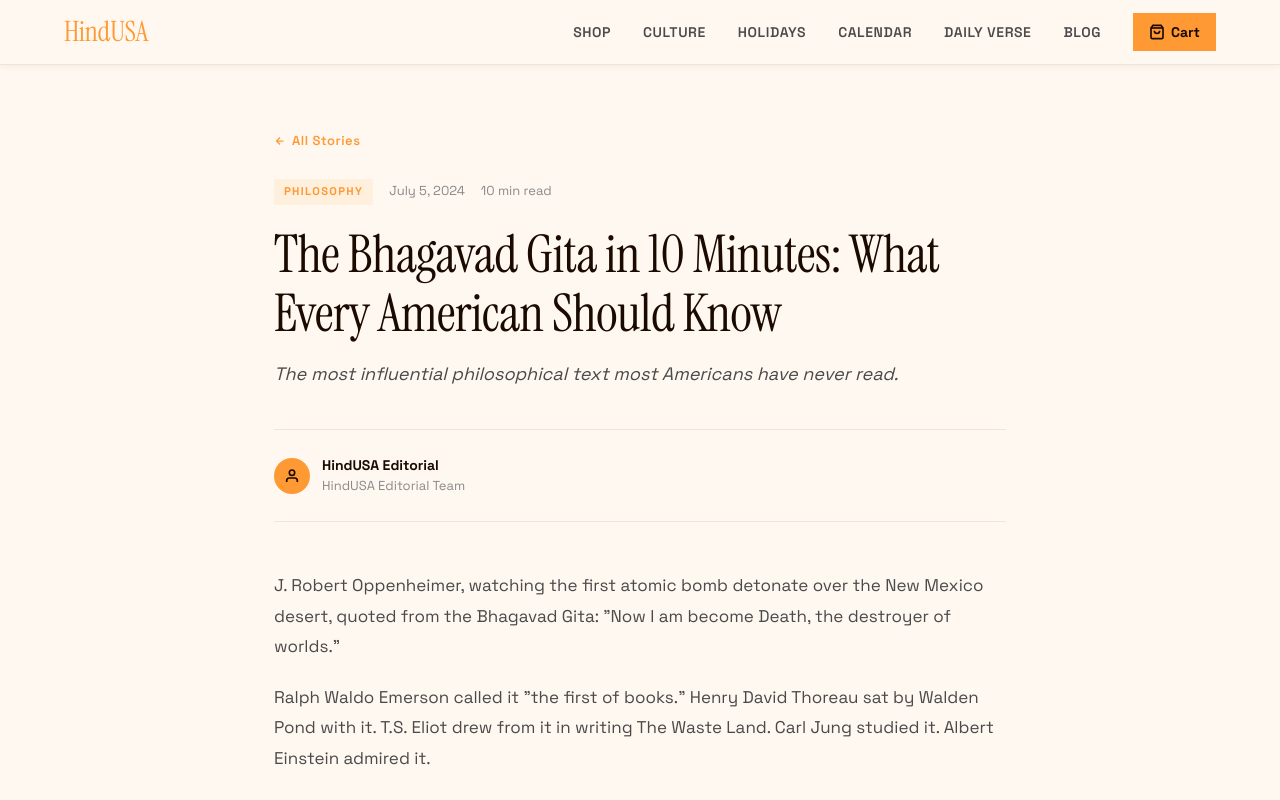
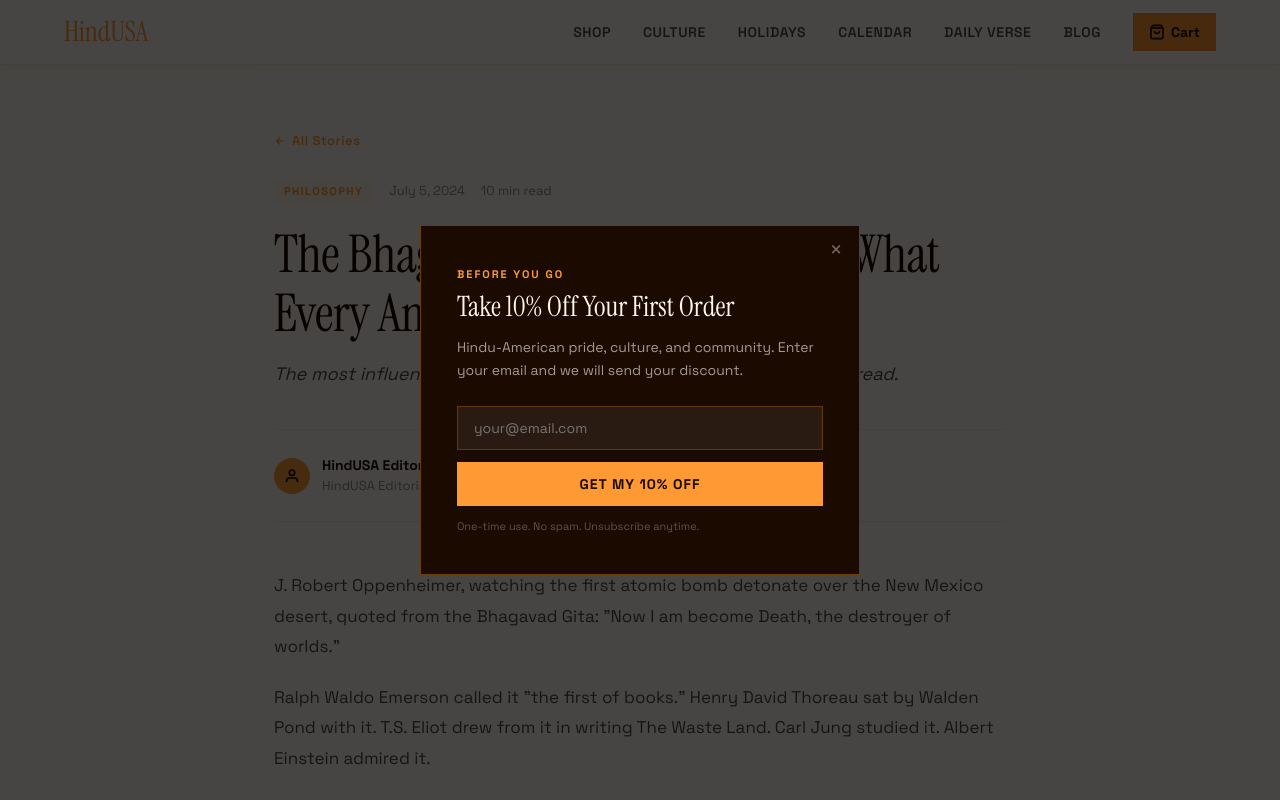
Before and after one commit to abigailleahgoldberg/hindusa, a Next.js app: page /blog/bhagavad-gita-in-10-minutes in a window 1280 px wide. Shown: the top 800 px of the page. Built offline with nearby package versions, Linux system fonts and the light colour scheme.

Commit message:
feat: add ExitIntent popup with NAMASTE10 coupon

```diff
--- a/app/layout.tsx
+++ b/app/layout.tsx
@@ -3,6 +3,7 @@
 import "./globals.css";
 import { CartProvider } from "@/lib/cart-context";
 import Header from "@/components/Header";
+import ExitIntent from "@/components/ExitIntent";
 import Link from "next/link";
 
 const instrumentSerif = Instrument_Serif({
@@ -64,6 +65,7 @@
         <CartProvider>
           <Header />
           <main>{children}</main>
+          <ExitIntent />
           <footer
             style={{
               backgroundColor: "var(--dark)",
--- /dev/null
+++ b/components/ExitIntent.tsx
@@ -0,0 +1,192 @@
+"use client";
+
+import { useState, useEffect, useRef } from "react";
+
+const COUPON = "NAMASTE10";
+
+export default function ExitIntent() {
+  const [visible, setVisible] = useState(false);
+  const [email, setEmail] = useState("");
+  const [submitted, setSubmitted] = useState(false);
+  const triggered = useRef(false);
+
+  useEffect(() => {
+    if (localStorage.getItem("hindusa-exit-intent-shown")) return;
+
+    const onMouseLeave = (e: MouseEvent) => {
+      if (triggered.current) return;
+      if (e.clientY <= 10) {
+        triggered.current = true;
+        setVisible(true);
+        localStorage.setItem("hindusa-exit-intent-shown", "1");
+      }
+    };
+
+    let lastScrollY = window.scrollY;
+    let lastScrollTime = Date.now();
+    const onScroll = () => {
+      if (triggered.current) return;
+      const now = Date.now();
+      const delta = window.scrollY - lastScrollY;
+      const elapsed = now - lastScrollTime;
+      if (delta < -80 && elapsed < 300) {
+        triggered.current = true;
+        setVisible(true);
+        localStorage.setItem("hindusa-exit-intent-shown", "1");
+      }
+      lastScrollY = window.scrollY;
+      lastScrollTime = now;
+    };
+
+    document.addEventListener("mouseleave", onMouseLeave);
+    window.addEventListener("scroll", onScroll, { passive: true });
+    return () => {
+      document.removeEventListener("mouseleave", onMouseLeave);
+      window.removeEventListener("scroll", onScroll);
+    };
+  }, []);
+
+  const handleSubmit = async (e: React.FormEvent) => {
+    e.preventDefault();
+    try {
+      await fetch("/api/subscribe", {
+        method: "POST",
+        headers: { "Content-Type": "application/json" },
+        body: JSON.stringify({ email, coupon: COUPON, site: "hindusa" }),
+      });
+    } catch {}
+    setSubmitted(true);
+  };
+
+  if (!visible) return null;
+
+  return (
+    <div style={{
+      position: "fixed",
+      inset: 0,
+      background: "rgba(0,0,0,0.72)",
+      zIndex: 9999,
+      display: "flex",
+      alignItems: "center",
+      justifyContent: "center",
+      padding: 16,
+      fontFamily: "var(--font-space-grotesk), sans-serif",
+    }}>
+      <div style={{
+        background: "var(--dark, #1A0A00)",
+        border: "1px solid rgba(255,153,0,0.35)",
+        maxWidth: 440,
+        width: "100%",
+        padding: "40px 36px",
+        position: "relative",
+      }}>
+        <button
+          onClick={() => setVisible(false)}
+          aria-label="Close"
+          style={{
+            position: "absolute",
+            top: 12,
+            right: 16,
+            background: "none",
+            border: "none",
+            color: "rgba(255,248,240,0.4)",
+            fontSize: 22,
+            cursor: "pointer",
+            lineHeight: 1,
+          }}
+        >
+          &times;
+        </button>
+
+        {submitted ? (
+          <div style={{ textAlign: "center" }}>
+            <div style={{ fontSize: 13, color: "rgba(255,248,240,0.55)", marginBottom: 8 }}>
+              Your discount code:
+            </div>
+            <div style={{
+              fontSize: 28,
+              color: "var(--saffron, #FF9900)",
+              letterSpacing: 4,
+              marginBottom: 16,
+              fontWeight: 700,
+            }}>
+              {COUPON}
+            </div>
+            <p style={{ fontSize: 14, color: "rgba(255,248,240,0.6)", lineHeight: 1.6 }}>
+              Use at checkout for 10% off. Where dharma meets democracy. Om Shanti.
+            </p>
+          </div>
+        ) : (
+          <>
+            <div style={{
+              fontSize: 11,
+              fontWeight: 700,
+              letterSpacing: "2px",
+              color: "var(--saffron, #FF9900)",
+              textTransform: "uppercase",
+              marginBottom: 8,
+            }}>
+              Before You Go
+            </div>
+            <h2 style={{
+              fontFamily: "var(--font-instrument-serif), 'Instrument Serif', Georgia, serif",
+              fontSize: 28,
+              color: "var(--cream, #FFF8F0)",
+              lineHeight: 1.15,
+              marginBottom: 12,
+              fontWeight: 400,
+            }}>
+              Take 10% Off Your First Order
+            </h2>
+            <p style={{
+              fontSize: 14,
+              color: "rgba(255,248,240,0.6)",
+              lineHeight: 1.65,
+              marginBottom: 24,
+            }}>
+              Hindu-American pride, culture, and community. Enter your email and we will send your discount.
+            </p>
+            <form onSubmit={handleSubmit} style={{ display: "flex", flexDirection: "column", gap: 12 }}>
+              <input
+                type="email"
+                placeholder="your@email.com"
+                value={email}
+                onChange={e => setEmail(e.target.value)}
+                required
+                style={{
+                  padding: "12px 16px",
+                  background: "rgba(255,255,255,0.07)",
+                  border: "1px solid rgba(255,153,0,0.25)",
+                  color: "#FFF8F0",
+                  fontSize: 14,
+                  outline: "none",
+                  fontFamily: "inherit",
+                }}
+              />
+              <button
+                type="submit"
+                style={{
+                  padding: "13px",
+                  background: "var(--saffron, #FF9900)",
+                  color: "#1A0A00",
+                  border: "none",
+                  fontWeight: 700,
+                  fontSize: 14,
+                  letterSpacing: "1px",
+                  cursor: "pointer",
+                  fontFamily: "inherit",
+                  textTransform: "uppercase",
+                }}
+              >
+                Get My 10% Off
+              </button>
+            </form>
+            <p style={{ fontSize: 11, color: "rgba(255,248,240,0.3)", marginTop: 12, lineHeight: 1.5 }}>
+              One-time use. No spam. Unsubscribe anytime.
+            </p>
+          </>
+        )}
+      </div>
+    </div>
+  );
+}
```
